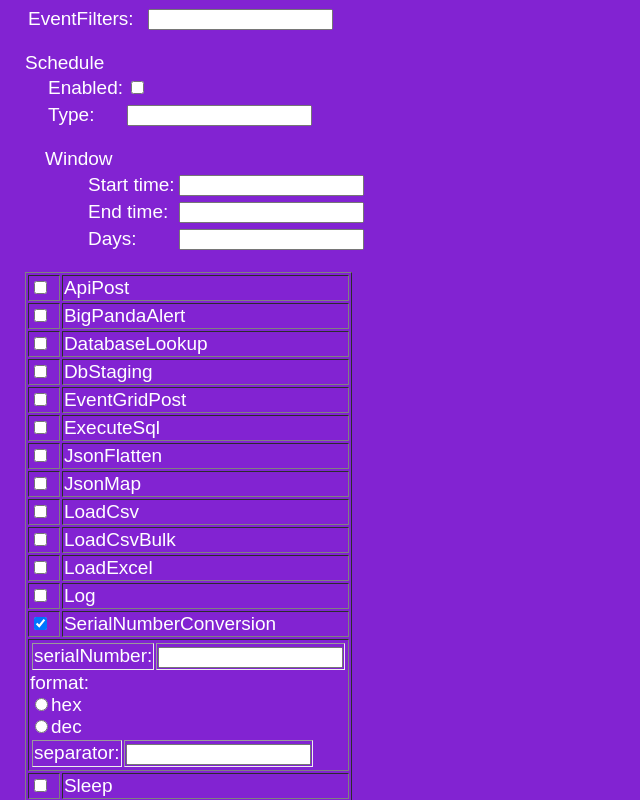
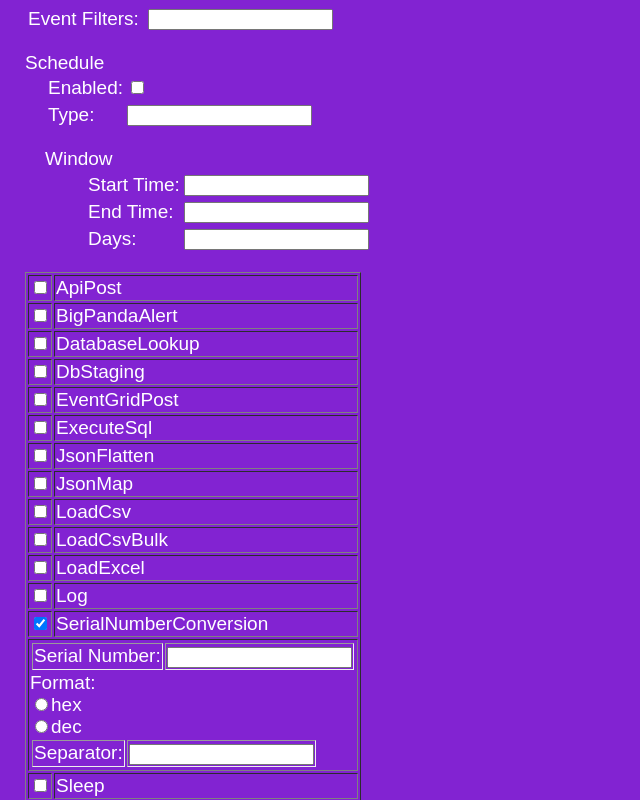
Before and after one commit to ashleypotts/test, a React (Create React App) app: page / in a window 1280 px wide. Both pictures are taken after a click on the checkbox "SerialNumberConversion". Shown: the part 330-1130 px from the top of the page, without its empty margins (0-640 px from the left). Built offline with nearby package versions, Linux system fonts and the light colour scheme.

Commit message:
Formatted form titles

```diff
--- a/src/components/activityCheckboxes.js
+++ b/src/components/activityCheckboxes.js
@@ -27,7 +27,7 @@ const activities = [
 function Checkbox({ title, checked, onChange }) {
   return (
     <tr>
-      <td>
+      <td width={10}>
         <input
           type="checkbox"
           checked={checked}
--- a/src/components/checkbox.js
+++ b/src/components/checkbox.js
@@ -1,8 +1,11 @@
+var _ = require('lodash');
+
 function Check(props){
+  var formattedTitle = _.startCase(props.title)
     return(
       <tr>
         <td>
-          <label for={props.title + props.activity + props.extra}>{props.title}:</label>
+          <label for={props.title + props.activity + props.extra}>{formattedTitle}:</label>
         </td>
         <td>
           <input type="checkbox" id={props.title + props.activity + props.extra} name={props.title + props.activity + props.extra}/><br></br>
--- a/src/components/header.js
+++ b/src/components/header.js
@@ -10,31 +10,28 @@ function GenerateHeader() {
             <h3>Backoffice ETL Config File Generator Utility</h3>
         </div>
         <table>
-            <Text title="Config Name"/>
-            <Text title="Type"/>
-            <Text title="Subtype"/>
-            <Text title="Client"/>
-            <Text title="Process"/>
-            <TextArea title="Description"/>
-            <Text title="EventFilters"/>
+            <Text title="configName"/>
+            <Text title="type"/>
+            <Text title="subtype"/>
+            <Text title="client"/>
+            <Text title="process"/>
+            <TextArea title="description"/>
+            <Text title="eventFilters"/>
         </table>
         <p>Schedule
             <table style={{marginLeft:20}}>
-                <Check title="Enabled"/>
-                <Text title="Type"/>
+                <Check title="enabled"/>
+                <Text title="type"/>
             </table>
         </p>
         <p style={{marginLeft:20}}>Window
             <table style={{marginLeft:40}}>
-                <Text title="Start time"/>
-                <Text title="End time"/>
-                <Text title="Days"/>
+                <Text title="startTime"/>
+                <Text title="endTime"/>
+                <Text title="days"/>
             </table>
         </p>
-
     </div>
-
-
     )
 }
 
--- a/src/components/number.js
+++ b/src/components/number.js
@@ -1,8 +1,11 @@
+var _ = require('lodash');
+
 function Num(props){
+  var formattedTitle = _.startCase(props.title)
     return(
       <tr>
         <td>
-          <label for={props.title + props.activity + props.extra}>{props.title}:</label>
+          <label for={props.title + props.activity + props.extra}>{formattedTitle}:</label>
         </td>
         <td>
           <input type="number" id={props.title + props.activity + props.extra} name={props.title + props.activity + props.extra}/>
--- a/src/components/radio.js
+++ b/src/components/radio.js
@@ -1,7 +1,10 @@
+var _ = require('lodash');
+
 function Radio(props){
+  var formattedTitle = _.startCase(props.title)
     return(
       <div>
-        <label for={props.title + props.activity + props.extra}>{props.title}:</label>
+        <label for={props.title + props.activity + props.extra}>{formattedTitle}:</label>
         {props.options.map(function(option) {
             return (
               <div>
--- a/src/components/textarea.js
+++ b/src/components/textarea.js
@@ -1,8 +1,11 @@
+var _ = require('lodash');
+
 function TextArea(props){
+  var formattedTitle = _.startCase(props.title)
     return(
         <tr>
             <td>
-                <label for={props.title + props.activity + props.extra}>{props.title}:</label>
+                <label for={props.title + props.activity + props.extra}>{formattedTitle}:</label>
             </td>
             <td>
                 <textarea id={props.title + props.activity + props.extra} name={props.title + props.activity + props.extra}>{props.content}</textarea>
--- a/src/components/textbox.js
+++ b/src/components/textbox.js
@@ -1,8 +1,11 @@
+var _ = require('lodash');
+
 function Text(props){
+  var formattedTitle = _.startCase(props.title)
     return(
       <tr>
         <td>
-          <label for={props.title + props.activity + props.extra}>{props.title}:</label>
+          <label for={props.title + props.activity + props.extra}>{formattedTitle}:</label>
         </td>
         <td>
           <input type="text" id={props.title + props.activity + props.extra} name={props.title + props.activity + props.extra}/>
```
